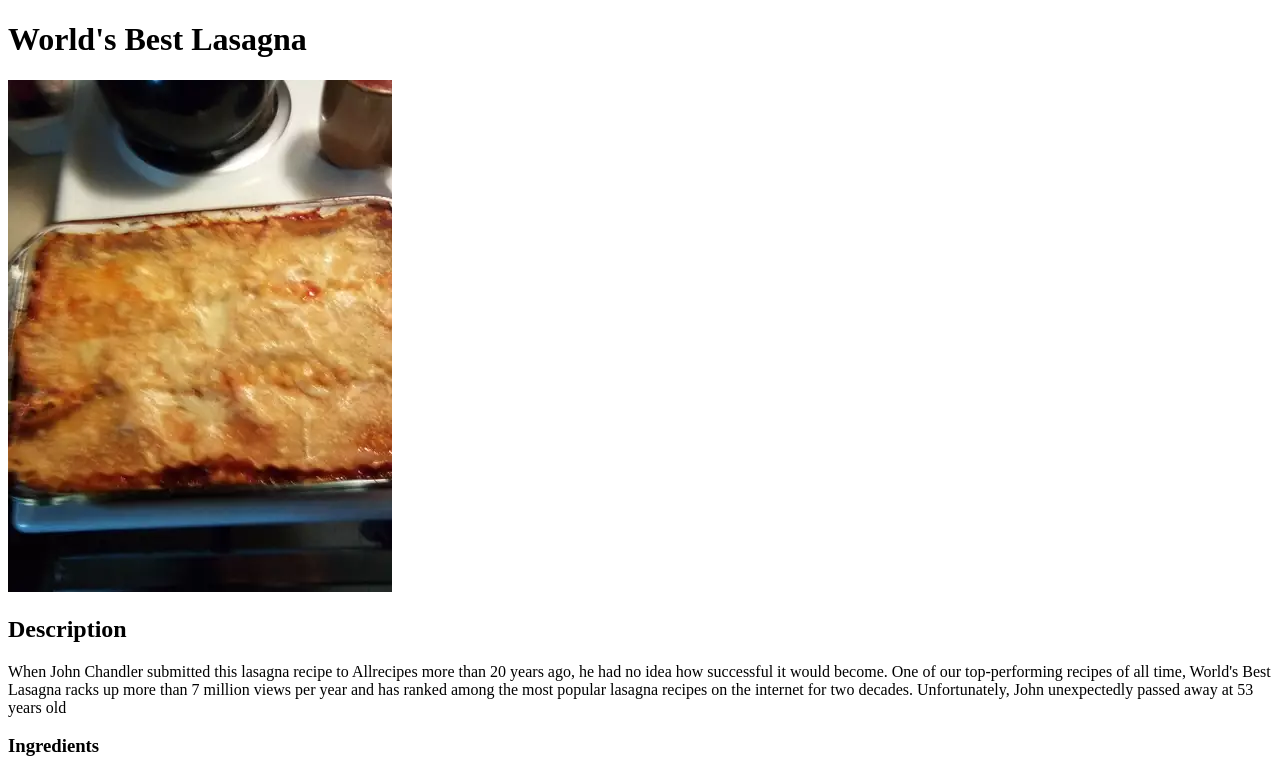
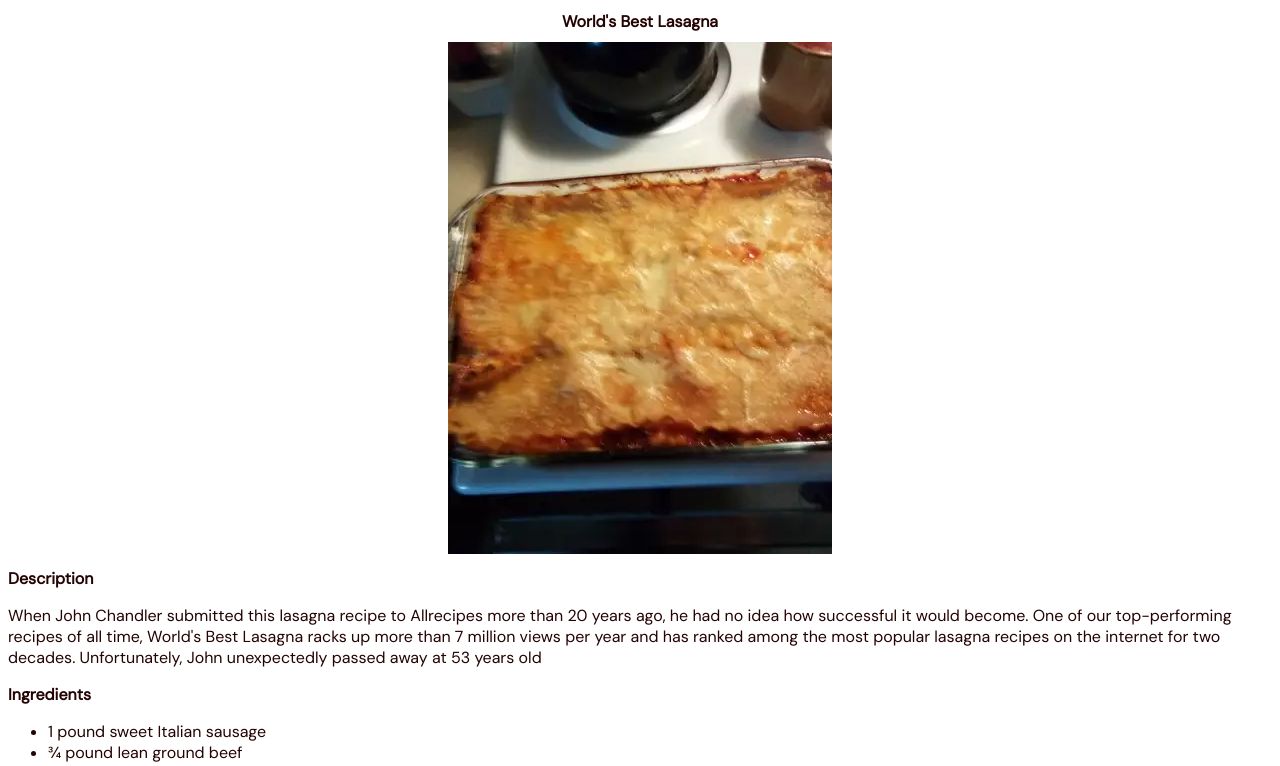
Before and after one commit to rocko678/odin-recipes, a plain HTML site: page recipes/lasagna.html in a window 1280 px wide. Shown: the top 766 px of the page. Drawn offline with Linux system fonts and the light colour scheme.

Commit message:
odin-recipes website
center aligned images and header added stylesheet

```diff
--- a/recipes/lasagna.html
+++ b/recipes/lasagna.html
@@ -5,10 +5,14 @@
     <meta http-equiv="X-UA-Compatible" content="IE=edge">
     <meta name="viewport" content="width=device-width, initial-scale=1.0">
     <title>Lasagna</title>
+    <link rel="stylesheet" href="../styles.css">
+    <link rel="preconnect" href="https://fonts.googleapis.com">
+<link rel="preconnect" href="https://fonts.gstatic.com" crossorigin>
+<link href="https://fonts.googleapis.com/css2?family=DM+Sans:ital@0;1&display=swap" rel="stylesheet">
 </head>
 <body>
     <h1>World's Best Lasagna</h1>
-    <img src="../img/lasagna.webp" alt="Picture of lasagna in a dish">
+    <img src="../img/lasagna.webp" alt="Picture of lasagna in a dish" class="center">
 
     <h2>Description</h2>
     <p>When John Chandler submitted this lasagna recipe to Allrecipes more than 20 years ago, he had no idea how successful it would become. One of our top-performing recipes of all time, World's Best Lasagna racks up more than 7 million views per year and has ranked among the most popular lasagna recipes on the internet for two decades. Unfortunately, John unexpectedly passed away at 53 years old </p>
--- /dev/null
+++ b/styles.css
@@ -0,0 +1,16 @@
+/* styles */
+
+* {
+     font-family: 'DM Sans', sans-serif;
+     font-size: medium;
+    color: rgb(36, 3, 3);
+}
+h1 {
+    text-align: center;
+}
+.center {
+    display: block;
+    margin-left: auto;
+    margin-right: auto;
+    width: auto;
+  }
```
Also changed, not shown: index.html (+4 -0 lines), recipes/pork-chops.html (+5 -1 lines), recipes/salmon.html (+5 -1 lines).
